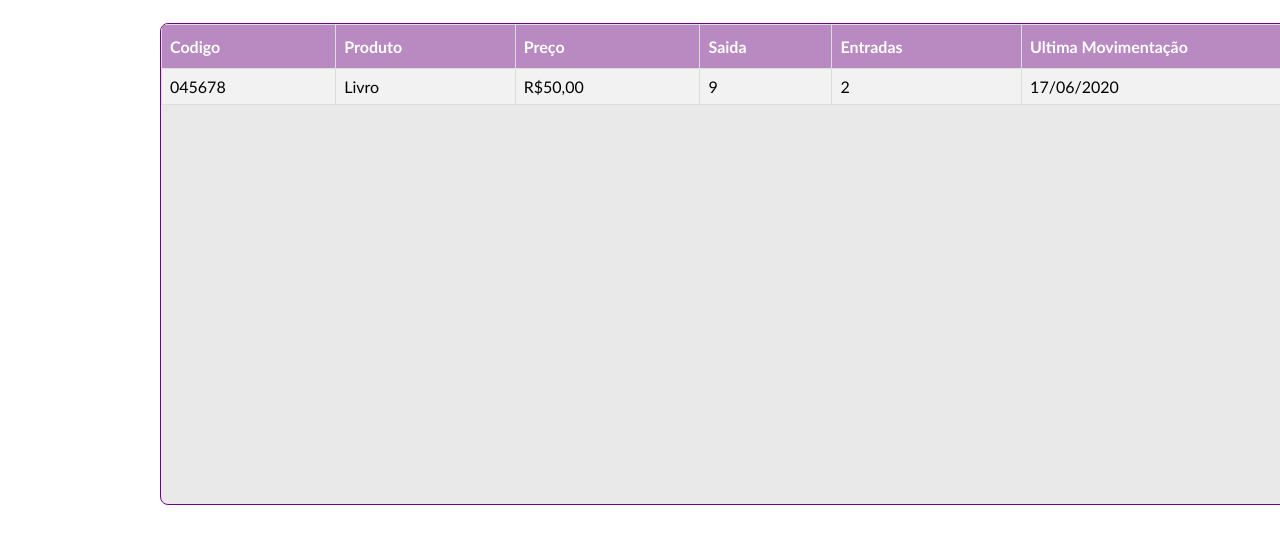
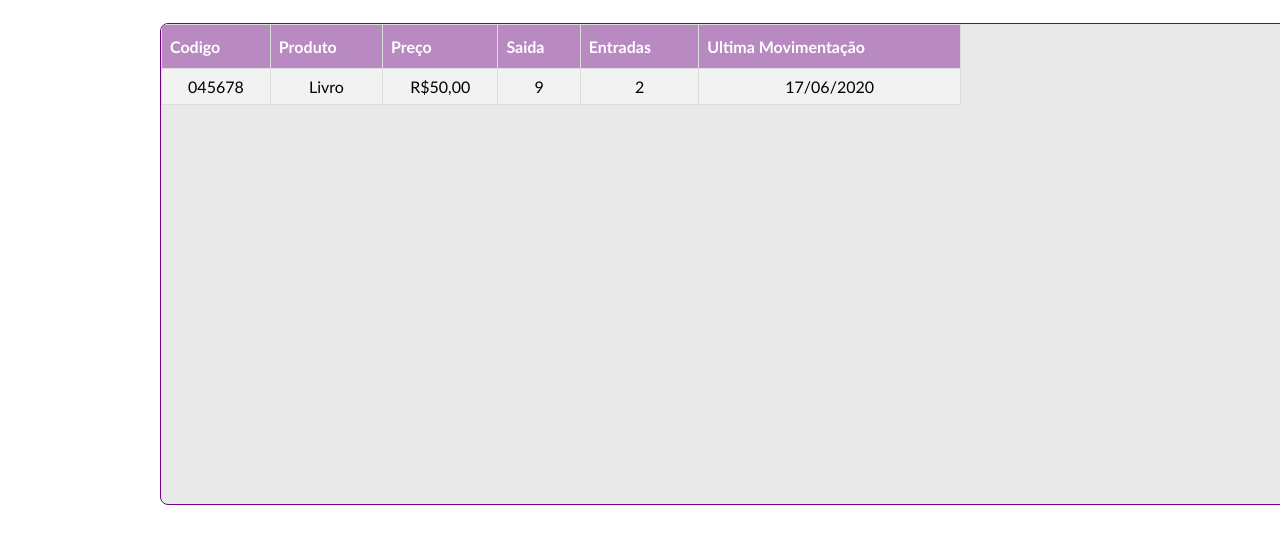
Before and after one commit to formiga-tecnologia/Mirna, a plain HTML site: page dashboard.html in a window 1280 px wide. Shown: the part 169-712 px from the top of the page. Drawn offline with Linux system fonts and the light colour scheme.

Commit message:
update table view

```diff
--- a/src/Css/dashboardStyle.css
+++ b/src/Css/dashboardStyle.css
@@ -27,12 +27,14 @@
 #dashTable {
     font-family: "Trebuchet MS", Arial, Helvetica, sans-serif;
     border-collapse: collapse;
-    width: 100%;
+    width: 100vh;
+    text-align: center;
   }
 
   #dashTable td, #dashTable th {
     border: 1px solid #ddd;
     padding: 8px;
+
   }
 
   #dashTable tr:nth-child(even){background-color: #f2f2f2;}
```
Also changed, not shown: dashboard.html (+1 -0 lines).
